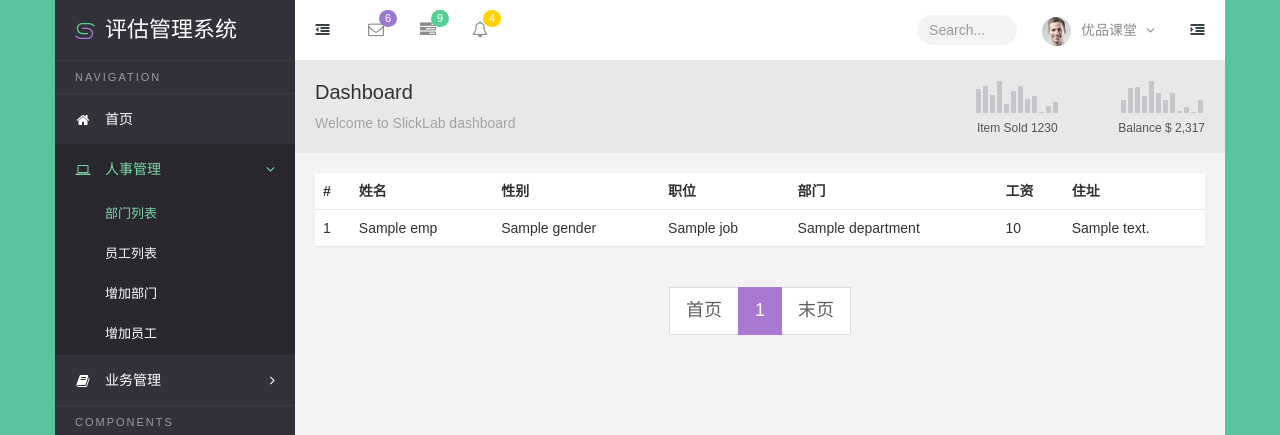
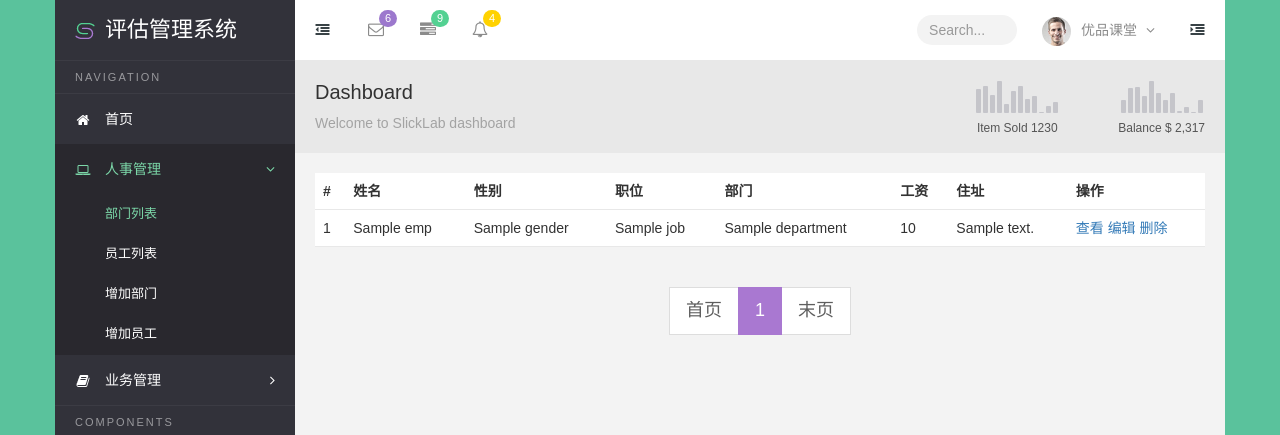
Before and after one commit to haojieorg/test1, a Flask app: template templates/emplist.html in a window 1280 px wide. Shown: the top 435 px of the page. Run offline with Flask 2, Linux system fonts and the light colour scheme; the template is opened without the code that fills it: most values are stand-ins (such as "Sample title", 1, 10 or a date in 2020); parts of the project's set-up code (start-up, migrations or seed data) failed here and were passed over; some libraries are stand-ins or nearby versions.

Commit message:
增加操作项

```diff
--- a/templates/emplist.html
+++ b/templates/emplist.html
@@ -15,6 +15,7 @@
                             <th>部门</th>
                             <th>工资</th>
                             <th>住址</th>
+                            <th>操作</th>
 
                         </tr>
                         </thead>
@@ -28,6 +29,11 @@
                                 <td>{{ e.department.name }}</td>
                                 <td>{{ e.salary }}</td>
                                 <td>{{ e.address }}</td>
+                                <td>
+                                    <a href="{{ url_for('admin.addemp',id=e.id) }}">查看</a>
+                                    <a href="{{ url_for('admin.addemp',id=e.id) }}">编辑</a>
+                                    <a href="{{ url_for('admin.addemp',id=e.id) }}">删除</a>
+                                </td>
                             </tr>
                         {% endfor %}
                         </tbody>
```
